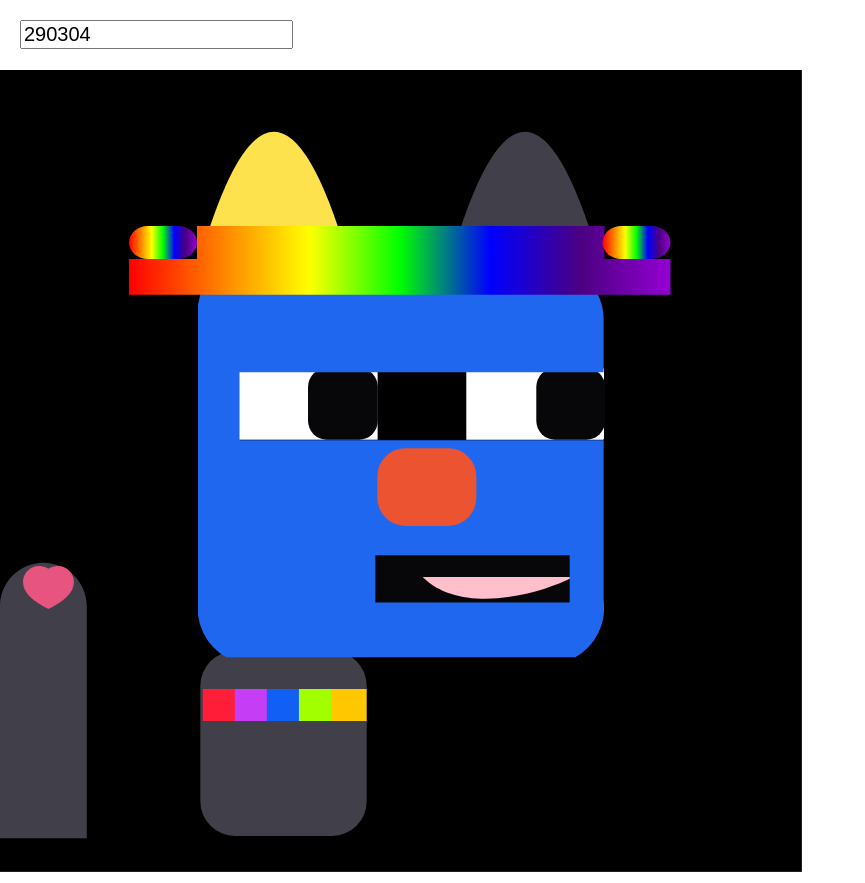
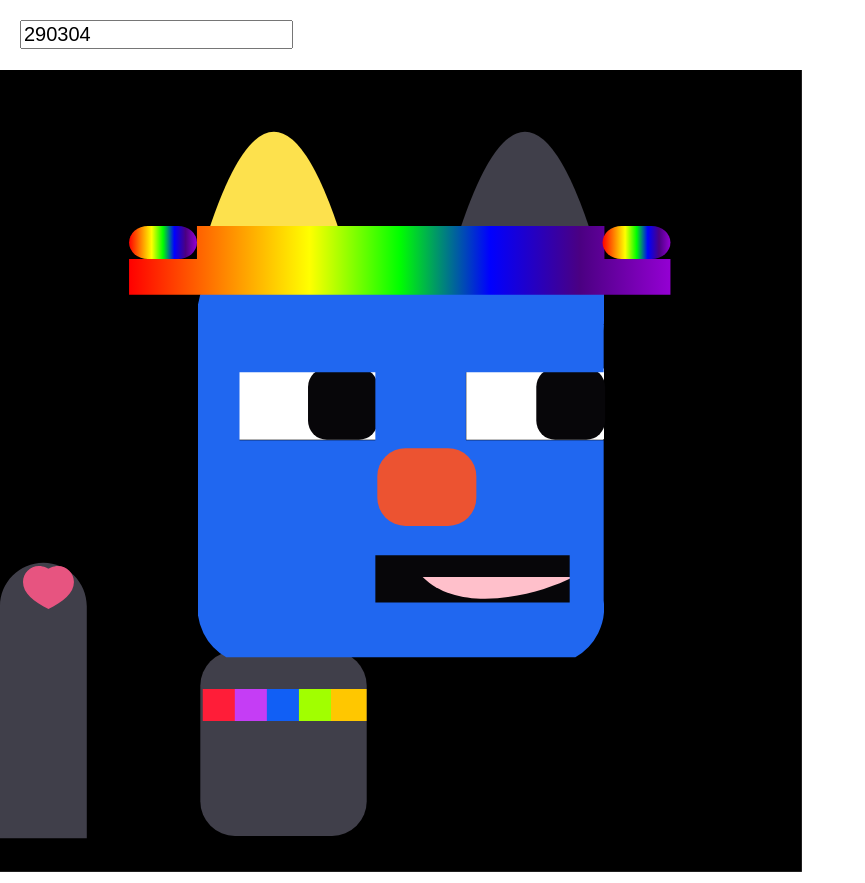
Before and after one commit to sahamcc/bitcoin-dogs, a plain HTML site: page bitcoindogs.html in a window 1280 px wide. Shown: the whole page, without its empty margins (0-865 px from the left). Drawn offline with Linux system fonts and the light colour scheme.

Commit message:
ubah diantara mata line 178
58L94 jadi 58L142

```diff
--- a/bitcoindogs.html
+++ b/bitcoindogs.html
@@ -175,7 +175,7 @@ function generateSvgForDigits(blockNumber) {
         const colorForFirstDigit = colorMap[digits[0]]
         svgs.push(`<div style="position: absolute; top: 138px; left: 105px;">
     <svg width="215" height="212" viewBox="0 0 215 209" fill="none" xmlns="http://www.w3.org/2000/svg">
-        <path id="facePath" fill-rule="evenodd" clip-rule="evenodd" fill="${colorForFirstDigit}" d="M215 30A30 30 0 0 0 185 0L15 0A30 30 0 0 0 0 30L0 179A30 30 0 0 0 15 209L200 209A30 30 0 0 0 215 179L215 30ZM22 58L94 58L94 94L22 94L22 58ZM197 155H94V180H197V155ZM94 58H215V94H94Z"/>
+       <path id="facePath" fill-rule="evenodd" clip-rule="evenodd" fill="${colorForFirstDigit}" d="M215 30a30 30 0 0 0 185 0L15 0A30 30 0 0 0 0 30L0 179A30 30 0 0 0 15 209L200 209A30 30 0 0 0 215 179L215 30ZM22 58L142 58L142 94L22 94L22 58ZM197 155H94V180H197V155ZM94 58H215V94H94Z"/>
     </svg>
 </div>
        `)
```
